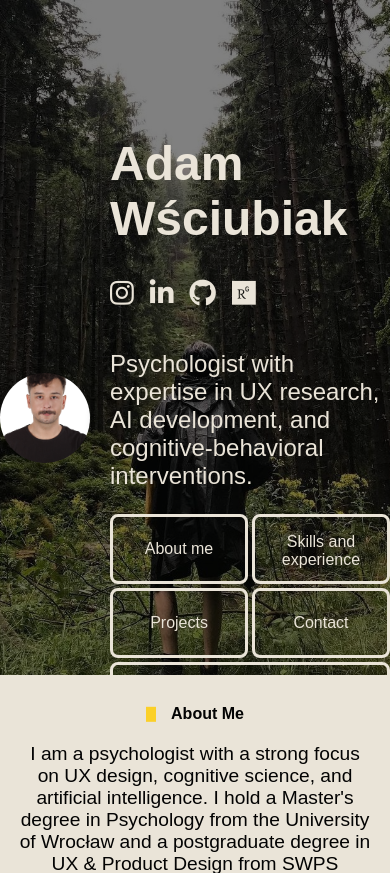
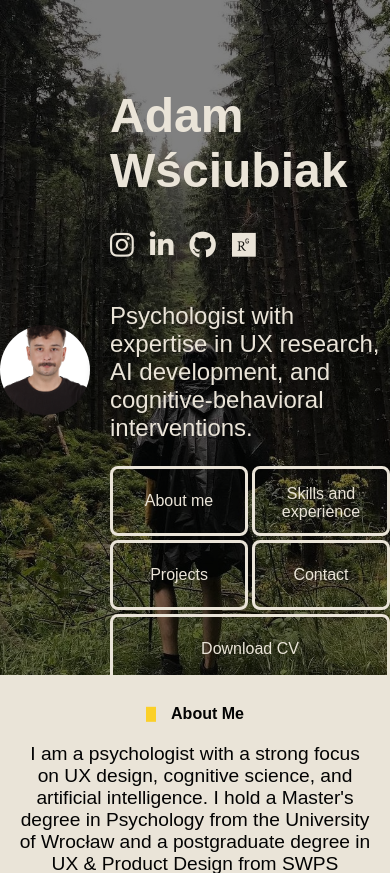
Before and after one commit to adamwsciubiak/adamwsciubiak, a PHP site: page / in a window 390 px wide. Shown: the top 873 px of the page. Run offline with PHP 8.4, Linux system fonts and the light colour scheme.

Commit message:
Update style.css

```diff
--- a/style.css
+++ b/style.css
@@ -288,7 +288,7 @@ footer {
         height: 120px; /* Ensure height equals width */
     }
     .header-content {
-        top: 5rem; /* Move text down by 3rem */
+        top: 2rem; /* Move text down by 3rem */
     }
 }
 
@@ -304,6 +304,9 @@ footer {
            /* Adjust paragraph font size */
     p {
         font-size: 1.2rem;
+    }
+    .header-content {
+        top: 1rem; /* Move text down by 3rem */
     }
 
 }
```
